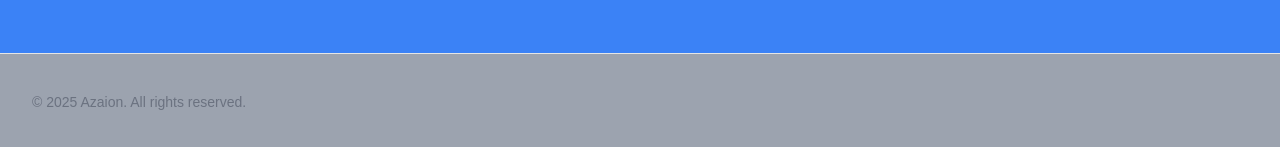
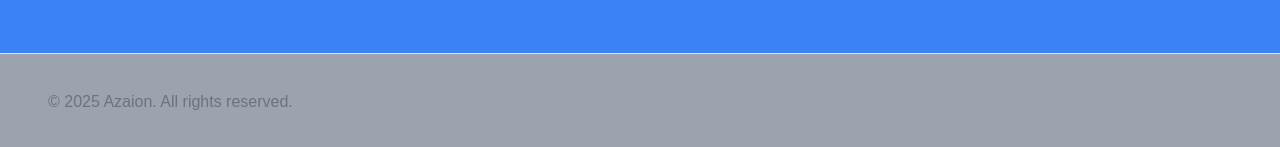
Before and after one commit to azaion/corporate, a Next.js app: page / in a window 1280 px wide. Shown: the part 3526-3673 px from the top of the page. Built offline with nearby package versions, Linux system fonts and the light colour scheme.

Commit message:
Update page.tsx
centering copyright

```diff
--- a/app/page.tsx
+++ b/app/page.tsx
@@ -296,8 +296,8 @@ export default function Home() {
       {/* Footer */}
       <footer className="w-full border-t py-6 md:py-0">
         <div className="container flex flex-col items-center justify-between gap-4 md:h-24 md:flex-row">
-          <p className="text-center text-sm leading-loose text-gray-500 md:text-left">
-            © 2025 Azaion. All rights reserved.
+          <p className="leading-loose md:text-center text-gray-500 p-4 gap-4">
+          © 2025 Azaion. All rights reserved.
           </p>
           <div className="flex items-center gap-4">
           </div>
```
